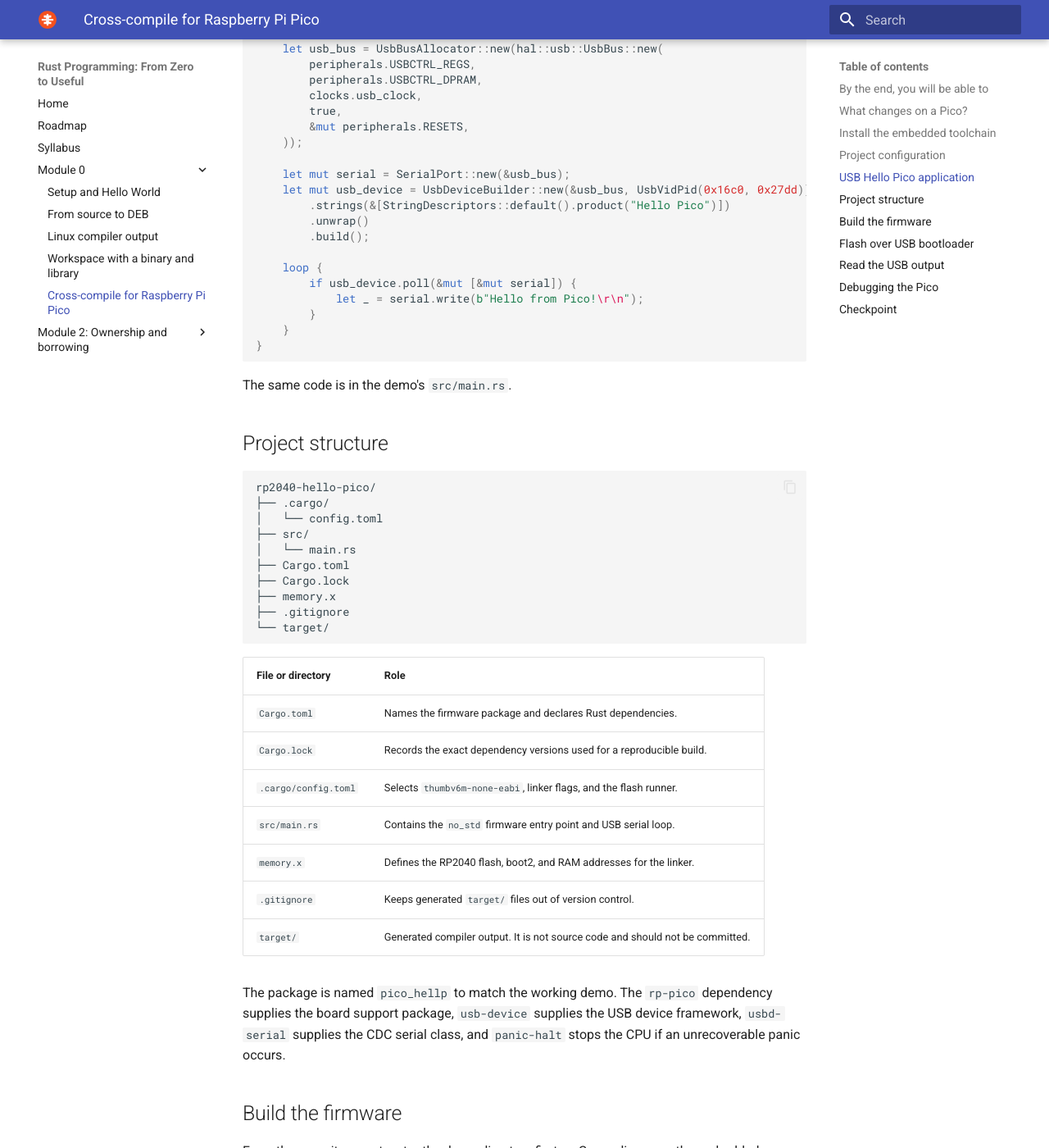
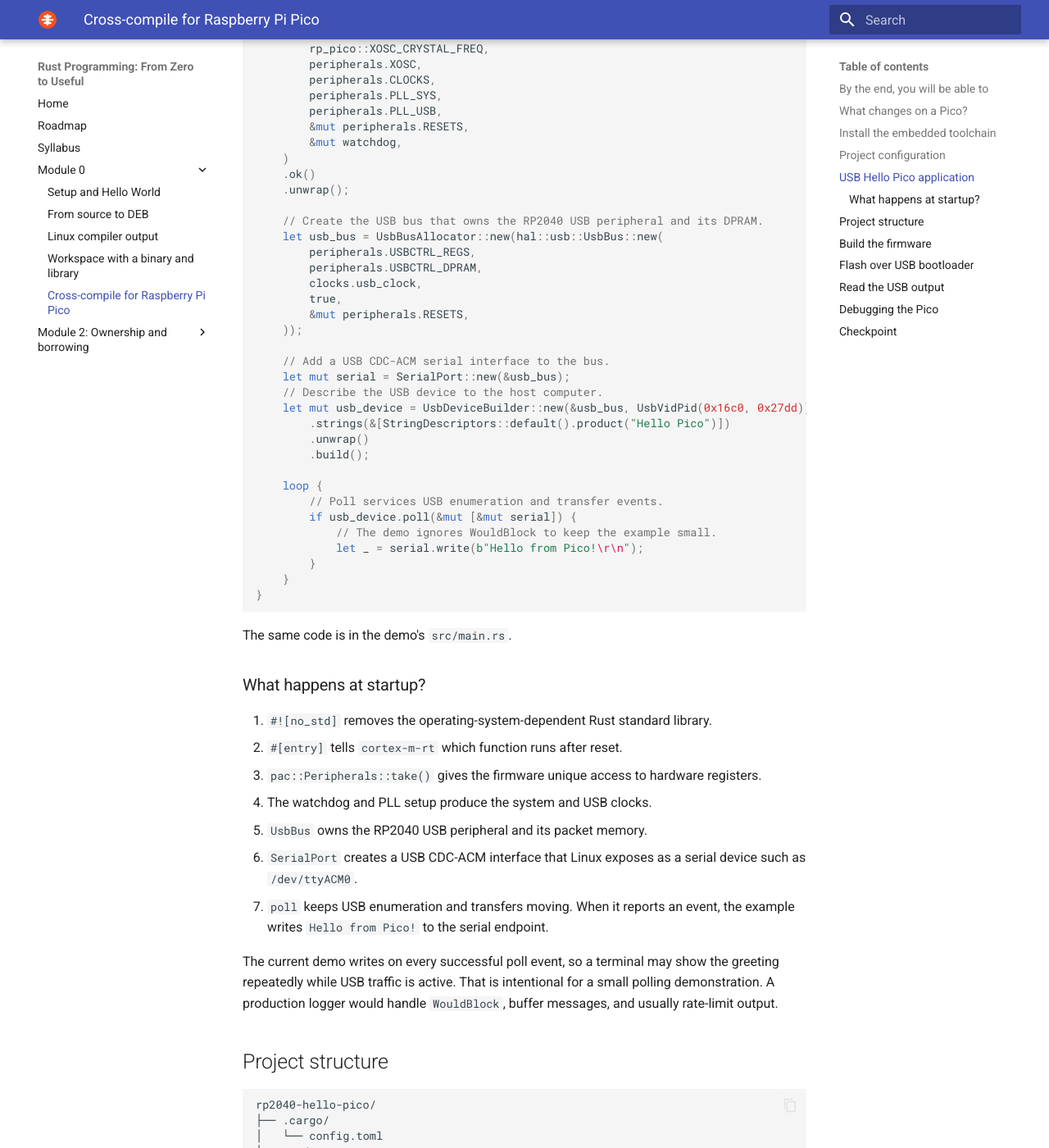
Before and after one commit to robobe/rust_programming, an MkDocs documentation site: the page built from docs/modules/00-first-lesson/rp2040-cross-compile.md, in a window 1280 px wide and 1400 px high, scrolled down 1963 px. Shown: the whole window at 82% size. Built offline with MkDocs 1.6.1 and Material for MkDocs 9.7.7, drawn with Linux system fonts in a browser that asks for light colours; some of the changed text lies outside the part shown.

Commit message:
Explain Pico USB demo implementation

````diff
--- a/docs/modules/00-first-lesson/rp2040-cross-compile.md
+++ b/docs/modules/00-first-lesson/rp2040-cross-compile.md
@@ -67,18 +67,29 @@ The application is `#![no_std]` and `#![no_main]`. It initializes the RP2040
 clocks, creates a USB CDC serial class, and writes a greeting while polling USB.
 
 ```rust
+// A bare-metal firmware has no operating system or standard library.
 #![no_std]
+// The Cortex-M runtime supplies the entry point instead of a normal `main` ABI.
 #![no_main]
 
+// Halt the processor if an unrecoverable panic occurs.
 use panic_halt as _;
+// `entry` marks the reset entry point, `hal` provides board drivers, and `pac`
+// exposes the RP2040 peripheral registers.
 use rp_pico::{entry, hal, pac};
+// USB device traits and the CDC serial class used by the host terminal.
 use usb_device::{class_prelude::*, prelude::*};
 use usbd_serial::SerialPort;
 
+// Firmware entry points never return, so the function returns the never type.
 #[entry]
 fn main() -> ! {
+    // Take ownership of the device peripherals exactly once after reset.
     let mut peripherals = pac::Peripherals::take().unwrap();
+    // The watchdog is required while the RP2040 clocks are configured.
     let mut watchdog = hal::Watchdog::new(peripherals.WATCHDOG);
+
+    // Configure the Pico oscillator, system PLL, and USB PLL.
     let clocks = hal::clocks::init_clocks_and_plls(
         rp_pico::XOSC_CRYSTAL_FREQ,
         peripherals.XOSC,
@@ -91,6 +102,7 @@ fn main() -> ! {
     .ok()
     .unwrap();
 
+    // Create the USB bus that owns the RP2040 USB peripheral and its DPRAM.
     let usb_bus = UsbBusAllocator::new(hal::usb::UsbBus::new(
         peripherals.USBCTRL_REGS,
         peripherals.USBCTRL_DPRAM,
@@ -99,14 +111,18 @@ fn main() -> ! {
         &mut peripherals.RESETS,
     ));
 
+    // Add a USB CDC-ACM serial interface to the bus.
     let mut serial = SerialPort::new(&usb_bus);
+    // Describe the USB device to the host computer.
     let mut usb_device = UsbDeviceBuilder::new(&usb_bus, UsbVidPid(0x16c0, 0x27dd))
         .strings(&[StringDescriptors::default().product("Hello Pico")])
         .unwrap()
         .build();
 
     loop {
+        // Poll services USB enumeration and transfer events.
         if usb_device.poll(&mut [&mut serial]) {
+            // The demo ignores WouldBlock to keep the example small.
             let _ = serial.write(b"Hello from Pico!\r\n");
         }
     }
@@ -114,6 +130,24 @@ fn main() -> ! {
 ```
 
 The same code is in the demo's `src/main.rs`.
+
+### What happens at startup?
+
+1. `#![no_std]` removes the operating-system-dependent Rust standard library.
+2. `#[entry]` tells `cortex-m-rt` which function runs after reset.
+3. `pac::Peripherals::take()` gives the firmware unique access to hardware
+   registers.
+4. The watchdog and PLL setup produce the system and USB clocks.
+5. `UsbBus` owns the RP2040 USB peripheral and its packet memory.
+6. `SerialPort` creates a USB CDC-ACM interface that Linux exposes as a serial
+   device such as `/dev/ttyACM0`.
+7. `poll` keeps USB enumeration and transfers moving. When it reports an event,
+   the example writes `Hello from Pico!` to the serial endpoint.
+
+The current demo writes on every successful poll event, so a terminal may show
+the greeting repeatedly while USB traffic is active. That is intentional for a
+small polling demonstration. A production logger would handle `WouldBlock`,
+buffer messages, and usually rate-limit output.
 
 ## Project structure
 
````
Also changed, not shown: 3 other files.
